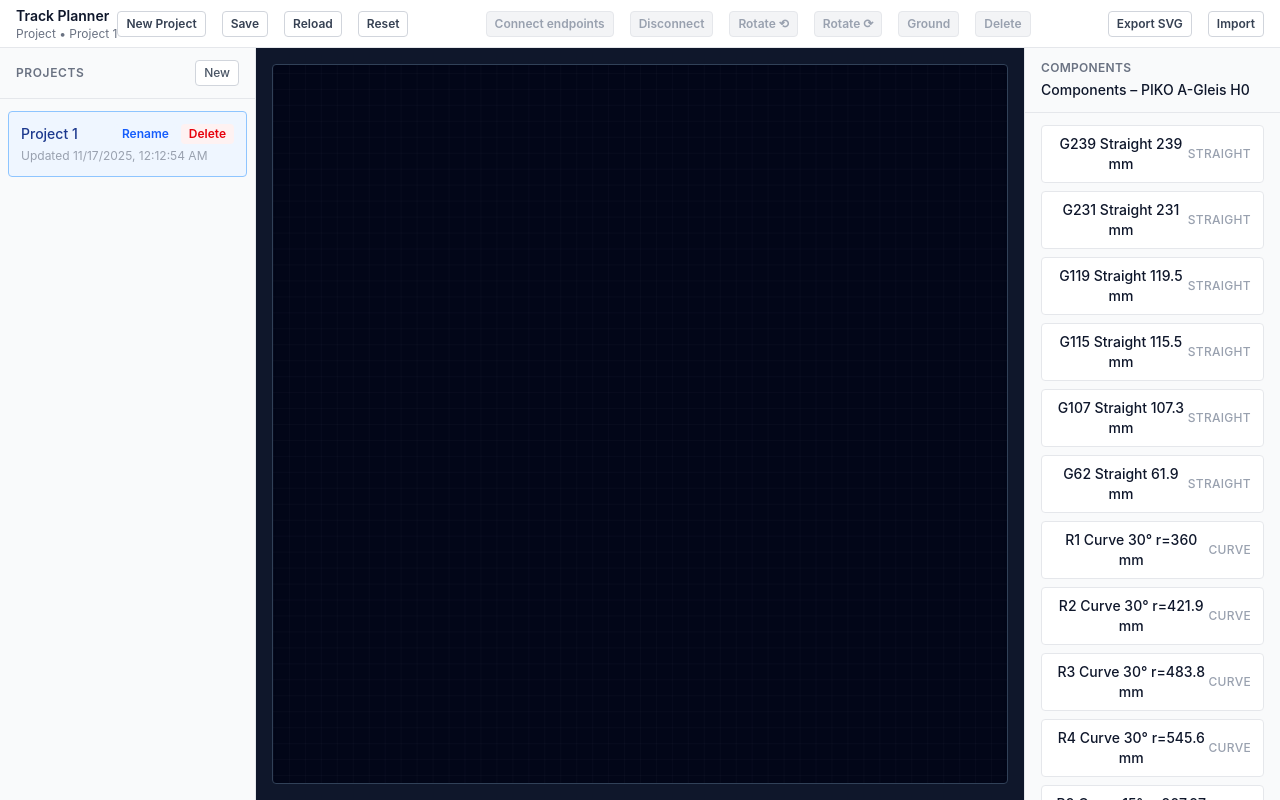
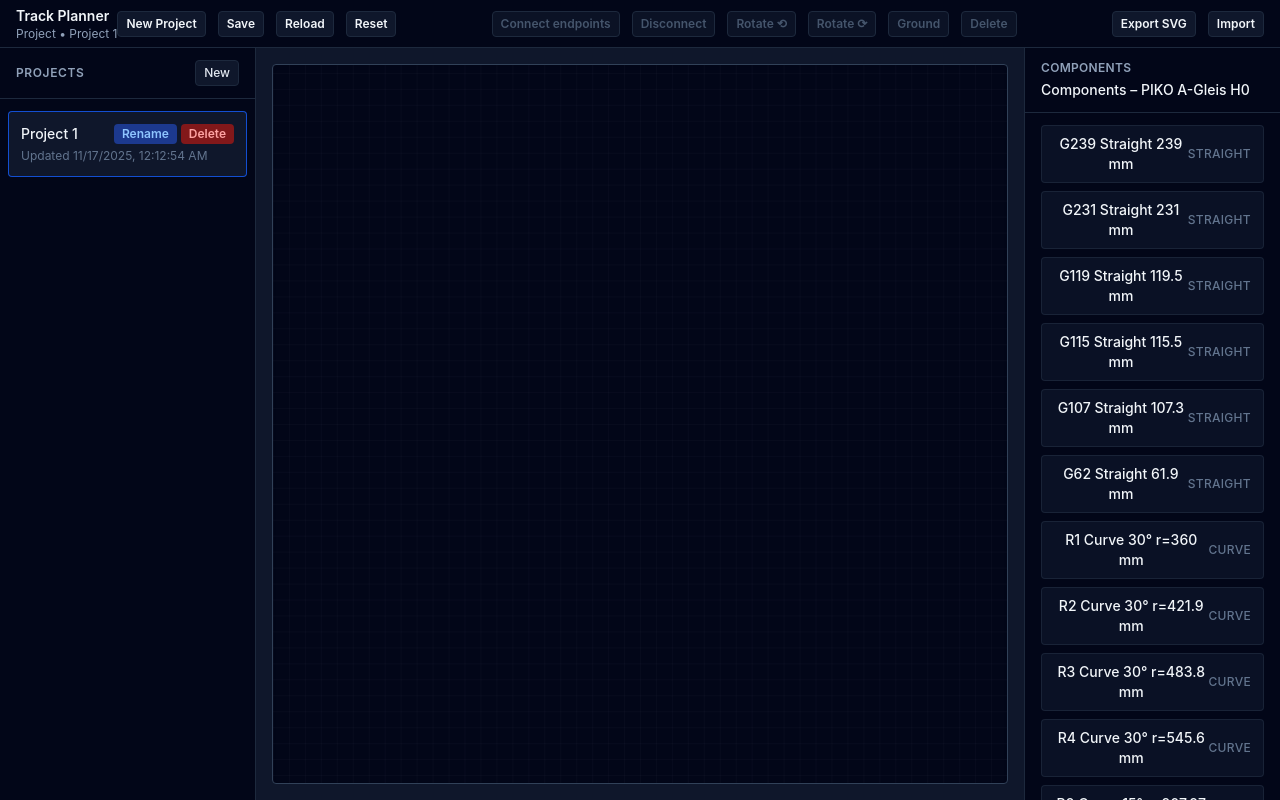
Before and after one commit to andrejvysny/track-plan, a React (Vite) app: page / in a window 1280 px wide. Built offline with nearby package versions, Linux system fonts and the light colour scheme.

Commit message:
Refactor UI components for improved styling and consistency: update sidebar and toolbar styles to use a darker theme, enhance button styles for better accessibility, and adjust text colors for improved readability.

```diff
--- a/src/components/Layout/ComponentsSidebar.tsx
+++ b/src/components/Layout/ComponentsSidebar.tsx
@@ -19,10 +19,10 @@ export function ComponentsSidebar({ trackSystem, onComponentClick }: ComponentsS
   }
 
   return (
-    <aside className="sidebar-right w-64 border-l border-gray-200 bg-gray-50 flex flex-col">
-      <header className="flex flex-col gap-1 border-b border-gray-200 px-4 py-3">
-        <span className="text-xs font-semibold uppercase tracking-wide text-gray-500">Components</span>
-        <p className="text-sm font-medium text-slate-900">
+    <aside className="sidebar-right w-64 border-l border-slate-800 bg-slate-950 flex flex-col text-slate-100">
+      <header className="flex flex-col gap-1 border-b border-slate-800 px-4 py-3">
+        <span className="text-xs font-semibold uppercase tracking-wide text-slate-400">Components</span>
+        <p className="text-sm font-medium text-slate-100">
           {trackSystem ? `Components – ${trackSystem.name}` : 'No active track system'}
         </p>
       </header>
@@ -37,16 +37,16 @@ export function ComponentsSidebar({ trackSystem, onComponentClick }: ComponentsS
                   draggable
                   onDragStart={(event) => handleDragStart(event, component)}
                   onClick={() => onComponentClick?.(component)}
-                  className="flex w-full items-center justify-between rounded border border-gray-200 bg-white px-3 py-2 text-sm font-medium text-slate-900 transition hover:border-slate-300 hover:bg-slate-50"
+                  className="flex w-full items-center justify-between rounded border border-slate-800/80 bg-slate-900/70 px-3 py-2 text-sm font-medium text-slate-100 transition hover:border-slate-600 hover:bg-slate-900/90"
                 >
                   <span>{component.label}</span>
-                  <span className="text-xs uppercase tracking-wide text-gray-400">{component.type}</span>
+                  <span className="text-xs uppercase tracking-wide text-slate-500">{component.type}</span>
                 </button>
               </li>
             ))}
           </ul>
         ) : (
-          <p className="text-sm text-gray-500">Activate a project to browse components.</p>
+          <p className="text-sm text-slate-500">Activate a project to browse components.</p>
         )}
       </div>
     </aside>
--- a/src/components/Layout/ProjectsSidebar.tsx
+++ b/src/components/Layout/ProjectsSidebar.tsx
@@ -18,13 +18,13 @@ export function ProjectsSidebar({
   onDeleteProject,
 }: ProjectsSidebarProps) {
   return (
-    <aside className="sidebar-left w-64 border-r border-gray-200 bg-gray-50 flex flex-col">
-      <header className="flex items-center justify-between border-b border-gray-200 px-4 py-3">
-        <span className="text-xs font-semibold uppercase tracking-wider text-gray-500">Projects</span>
+    <aside className="sidebar-left w-64 border-r border-slate-800 bg-slate-950 flex flex-col text-slate-100">
+      <header className="flex items-center justify-between border-b border-slate-800 px-4 py-3">
+        <span className="text-xs font-semibold uppercase tracking-wider text-slate-400">Projects</span>
         <button
           type="button"
           onClick={onCreateProject}
-          className="rounded border border-gray-300 bg-white px-2 py-1 text-xs font-medium text-gray-600 transition hover:border-gray-400 hover:bg-gray-100"
+          className="rounded border border-slate-800 bg-slate-900 px-2 py-1 text-xs font-medium text-slate-200 transition hover:border-slate-600 hover:bg-slate-900/80 focus-visible:outline focus-visible:outline-2 focus-visible:outline-offset-2 focus-visible:outline-blue-500/60"
         >
           New
         </button>
@@ -38,8 +38,8 @@ export function ProjectsSidebar({
               <div
                 className={`group flex flex-col rounded border px-3 py-3 transition ${
                   isActive
-                    ? 'border-blue-300 bg-blue-50 text-blue-900'
-                    : 'border-transparent bg-white text-slate-900 hover:border-slate-200 hover:bg-slate-50'
+                    ? 'border-blue-600/80 bg-slate-900 text-slate-100'
+                    : 'border-transparent bg-slate-950 text-slate-200 hover:border-slate-700 hover:bg-slate-900'
                 }`}
               >
                 <div className="flex items-center justify-between gap-2">
@@ -54,20 +54,20 @@ export function ProjectsSidebar({
                     <button
                       type="button"
                       onClick={() => onRenameProject(project.id)}
-                      className="rounded bg-blue-50 px-2 py-0.5 font-semibold text-blue-600 transition hover:bg-blue-100"
+                      className="rounded bg-blue-900 px-2 py-0.5 font-semibold text-blue-300 transition hover:bg-blue-800 focus-visible:outline focus-visible:outline-2 focus-visible:outline-offset-2 focus-visible:outline-blue-400/60"
                     >
                       Rename
                     </button>
                     <button
                       type="button"
                       onClick={() => onDeleteProject(project.id)}
-                      className="rounded bg-red-50 px-2 py-0.5 font-semibold text-red-600 transition hover:bg-red-100"
+                      className="rounded bg-red-900 px-2 py-0.5 font-semibold text-red-300 transition hover:bg-red-800 focus-visible:outline focus-visible:outline-2 focus-visible:outline-offset-2 focus-visible:outline-red-400/60"
                     >
                       Delete
                     </button>
                   </div>
                 </div>
-                <p className="mt-1 text-xs text-gray-400">
+                <p className="mt-1 text-xs text-slate-500">
                   Updated {new Date(project.updatedAt).toLocaleString()}
                 </p>
               </div>
--- a/src/components/Layout/TopToolbar.tsx
+++ b/src/components/Layout/TopToolbar.tsx
@@ -43,52 +43,62 @@ export function TopToolbar({
   canToggleGroundSelection,
   isSelectionGrounded,
 }: TopToolbarProps) {
+  const baseControlStyles =
+    'rounded border px-2 py-1 font-semibold transition focus-visible:outline focus-visible:outline-2 focus-visible:outline-offset-2'
+  const accentButton =
+    'border-blue-500/60 bg-blue-500/10 text-blue-200 hover:border-blue-400 hover:bg-blue-500/20 disabled:border-slate-800 disabled:bg-slate-900/70 disabled:text-slate-600'
+  const dangerButton =
+    'border-red-500/60 bg-red-500/10 text-red-300 hover:border-red-400 hover:bg-red-500/20 disabled:border-slate-800 disabled:bg-slate-900/70 disabled:text-slate-600'
+  const rotateButton =
+    'border-slate-800 bg-slate-900 text-slate-100 hover:border-slate-600 hover:bg-slate-800 disabled:border-slate-800 disabled:bg-slate-900/70 disabled:text-slate-600'
+  const groundButton =
+    'border-amber-500/60 bg-amber-500/10 text-amber-300 hover:border-amber-400 hover:bg-amber-500/20 disabled:border-slate-800 disabled:bg-slate-900/70 disabled:text-slate-600'
   return (
-    <header className="toolbar-top flex h-12 items-center justify-between border-b border-gray-200 bg-white px-4">
+    <header className="toolbar-top flex h-12 items-center justify-between border-b border-slate-800 bg-slate-950 px-4 text-slate-100">
       <div>
-        <p className="text-sm font-semibold text-slate-900">Track Planner</p>
-        <p className="text-xs text-gray-500">
+        <p className="text-sm font-semibold text-slate-100">Track Planner</p>
+        <p className="text-xs text-slate-400">
           {activeProject ? `Project • ${activeProject.name}` : 'No project selected'}
         </p>
       </div>
       <div className="flex flex-1 items-center justify-between gap-4 text-xs">
-        <div className="flex items-center gap-4">
+        <div className="flex items-center gap-3">
           <button
             type="button"
             onClick={onNewProject}
-            className="rounded border border-gray-300 bg-white px-2 py-1 font-semibold text-gray-700 transition hover:border-gray-400 hover:bg-gray-100"
+            className={`${baseControlStyles} border-slate-800 bg-slate-900 text-slate-100 hover:border-slate-600 hover:bg-slate-800 hover:text-slate-100`}
           >
             New Project
           </button>
           <button
             type="button"
             onClick={onSave}
-            className="rounded border border-gray-300 bg-white px-2 py-1 font-semibold text-gray-700 transition hover:border-gray-400 hover:bg-gray-100"
+            className={`${baseControlStyles} border-slate-800 bg-slate-900 text-slate-100 hover:border-slate-600 hover:bg-slate-800 hover:text-slate-100`}
           >
             Save
           </button>
           <button
             type="button"
             onClick={onReload}
-            className="rounded border border-gray-300 bg-white px-2 py-1 font-semibold text-gray-700 transition hover:border-gray-400 hover:bg-gray-100"
+            className={`${baseControlStyles} border-slate-800 bg-slate-900 text-slate-100 hover:border-slate-600 hover:bg-slate-800 hover:text-slate-100`}
           >
             Reload
           </button>
           <button
             type="button"
             onClick={onResetLayout}
-            className="rounded border border-gray-300 bg-white px-2 py-1 font-semibold text-gray-700 transition hover:border-gray-400 hover:bg-gray-100"
+            className={`${baseControlStyles} border-slate-800 bg-slate-900 text-slate-100 hover:border-slate-600 hover:bg-slate-800 hover:text-slate-100`}
           >
             Reset
           </button>
         </div>
 
-        <div className="flex flex-1 items-center justify-center gap-4">
+        <div className="flex flex-1 items-center justify-center gap-3">
           <button
             type="button"
             onClick={onConnectEndpoints}
             disabled={!canConnectEndpoints}
-            className="rounded border border-blue-200 bg-blue-50 px-2 py-1 font-semibold text-blue-600 transition hover:border-blue-300 hover:bg-blue-100 disabled:cursor-not-allowed disabled:border-gray-200 disabled:bg-gray-100 disabled:text-gray-400"
+            className={`${baseControlStyles} ${accentButton}`}
           >
             Connect endpoints
           </button>
@@ -96,7 +106,7 @@ export function TopToolbar({
             type="button"
             onClick={onDisconnectEndpoints}
             disabled={!canDisconnectEndpoints}
-            className="rounded border border-red-200 bg-red-50 px-2 py-1 font-semibold text-red-600 transition hover:border-red-300 hover:bg-red-100 disabled:cursor-not-allowed disabled:border-gray-200 disabled:bg-gray-100 disabled:text-gray-400"
+            className={`${baseControlStyles} ${dangerButton}`}
           >
             Disconnect
           </button>
@@ -104,7 +114,7 @@ export function TopToolbar({
             type="button"
             onClick={onRotateSelectedLeft}
             disabled={!canRotateSelection}
-            className="rounded border border-gray-300 bg-white px-2 py-1 font-semibold text-gray-700 transition hover:border-gray-400 hover:bg-gray-100 disabled:cursor-not-allowed disabled:border-gray-200 disabled:bg-gray-100 disabled:text-gray-400"
+            className={`${baseControlStyles} ${rotateButton}`}
           >
             Rotate ⟲
           </button>
@@ -112,7 +122,7 @@ export function TopToolbar({
             type="button"
             onClick={onRotateSelectedRight}
             disabled={!canRotateSelection}
-            className="rounded border border-gray-300 bg-white px-2 py-1 font-semibold text-gray-700 transition hover:border-gray-400 hover:bg-gray-100 disabled:cursor-not-allowed disabled:border-gray-200 disabled:bg-gray-100 disabled:text-gray-400"
+            className={`${baseControlStyles} ${rotateButton}`}
           >
             Rotate ⟳
           </button>
@@ -120,7 +130,7 @@ export function TopToolbar({
             type="button"
             onClick={onToggleGrounded}
             disabled={!canToggleGroundSelection}
-            className="rounded border border-amber-200 bg-amber-50 px-2 py-1 font-semibold text-amber-600 transition hover:border-amber-300 hover:bg-amber-100 disabled:cursor-not-allowed disabled:border-gray-200 disabled:bg-gray-100 disabled:text-gray-400"
+            className={`${baseControlStyles} ${groundButton}`}
           >
             {isSelectionGrounded ? 'Unground' : 'Ground'}
           </button>
@@ -128,24 +138,24 @@ export function TopToolbar({
             type="button"
             onClick={onDeleteSelected}
             disabled={!canDeleteSelection}
-            className="rounded border border-red-200 bg-red-50 px-2 py-1 font-semibold text-red-600 transition hover:border-red-300 hover:bg-red-100 disabled:cursor-not-allowed disabled:border-gray-200 disabled:bg-gray-100 disabled:text-gray-400"
+            className={`${baseControlStyles} ${dangerButton}`}
           >
             Delete
           </button>
         </div>
 
-        <div className="flex items-center gap-4">
+        <div className="flex items-center gap-3">
           <button
             type="button"
             onClick={onExportSvg}
-            className="rounded border border-gray-300 bg-white px-2 py-1 font-semibold text-gray-700 transition hover:border-gray-400 hover:bg-gray-100"
+            className={`${baseControlStyles} border-slate-800 bg-slate-900 text-slate-100 hover:border-slate-600 hover:bg-slate-800 hover:text-slate-100`}
           >
             Export SVG
           </button>
           <button
             type="button"
             onClick={onImport}
-            className="rounded border border-gray-300 bg-white px-2 py-1 font-semibold text-gray-700 transition hover:border-gray-400 hover:bg-gray-100"
+            className={`${baseControlStyles} border-slate-800 bg-slate-900 text-slate-100 hover:border-slate-600 hover:bg-slate-800 hover:text-slate-100`}
           >
             Import
           </button>
```
